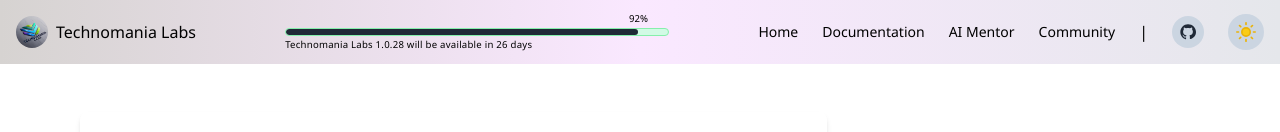
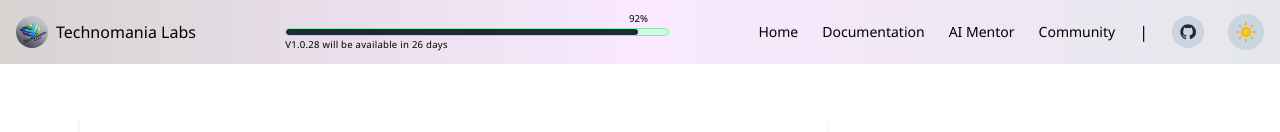
Before and after one commit to subhashish2803/Technomania.Labs, a React (Vite) app: page / in a window 1280 px wide. Shown: the top 132 px of the page. Built offline with nearby package versions, Linux system fonts and the light colour scheme.

Commit message:
Updated project files and improvements

```diff
--- a/src/components/Navbar.jsx
+++ b/src/components/Navbar.jsx
@@ -105,7 +105,7 @@ function Navbar() {
 
         {/* Progress description with dynamic days */}
         <div className="text-white font-sans dark:text-black text-[0.6rem] tracking-wide absolute -bottom-4 text-center">
-          Technomania Labs 1.0.28 will be available in {daysLeft} days
+           V1.0.28 will be available in {daysLeft} days
         </div>
       </a>
     </div>
```
